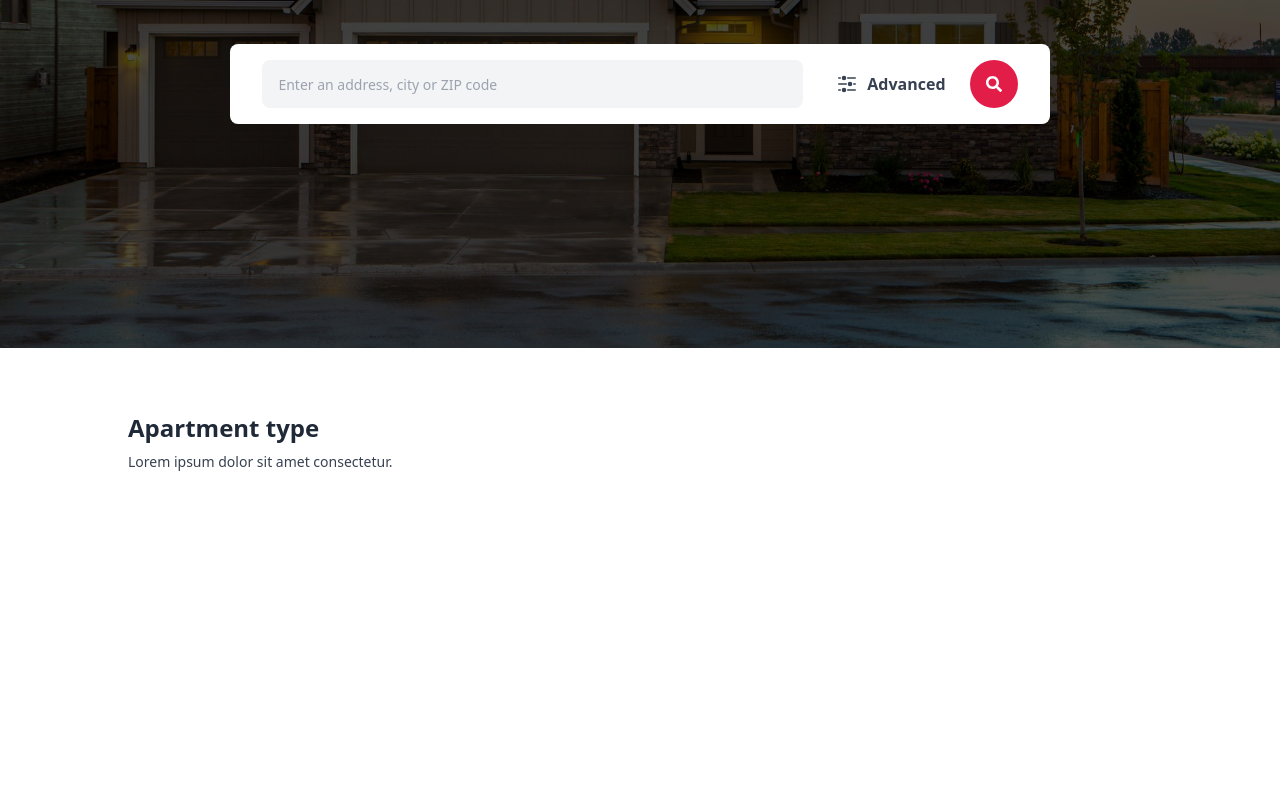
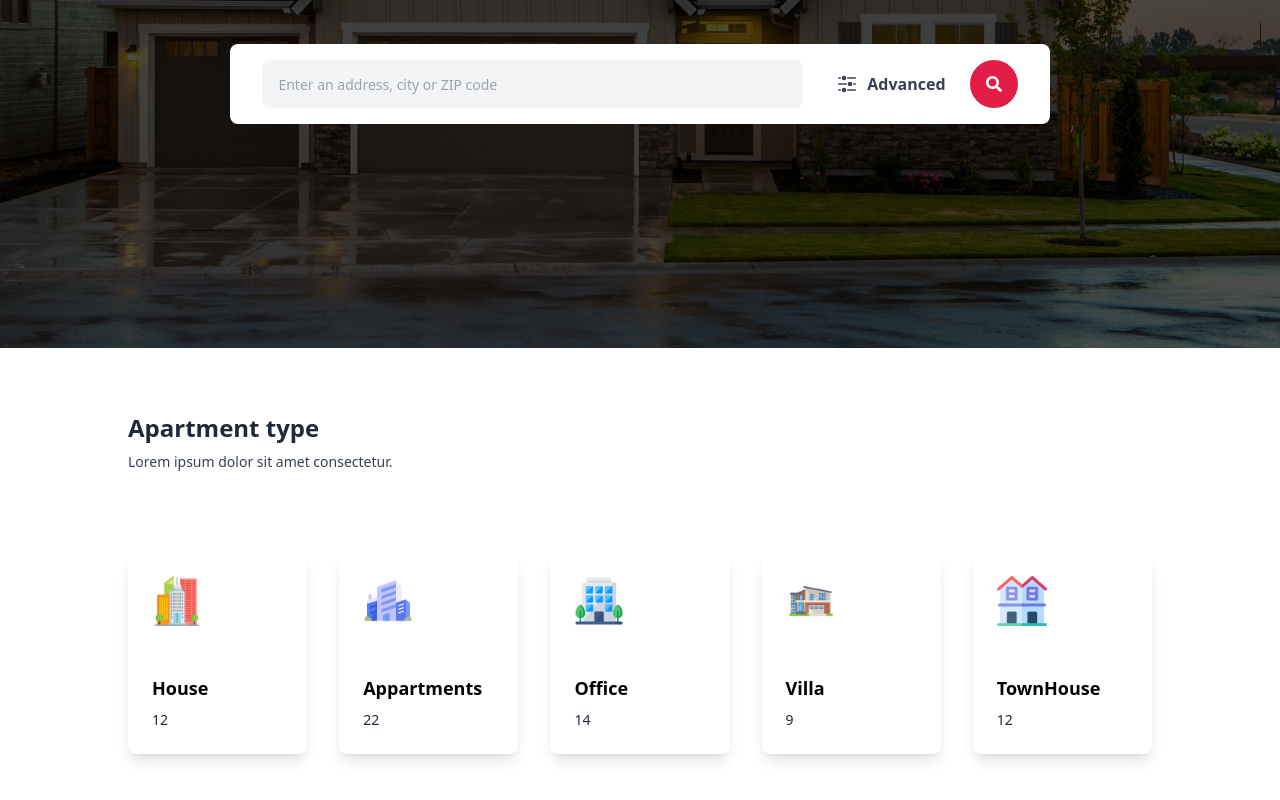
Before and after one commit to DFBlok/RealEstateProject, a Next.js app: page / in a window 1280 px wide. Shown: the part 452-1252 px from the top of the page. Before the commit the page ends 988 px from the top, so only its background shows below. Built offline with nearby package versions, Linux system fonts and the light colour scheme.

Commit message:
added Card section

```diff
--- a/components/Home/Apartment/ApartmentType.tsx
+++ b/components/Home/Apartment/ApartmentType.tsx
@@ -1,11 +1,22 @@
 import SectionHeading from "@/components/Helper/SectionHeading";
+import { appartmentTypeData } from "@/data/data";
 import React from "react";
+import ApartmentTypeCard from "./ApartmentTypeCard";
 
 const ApartmentType = () => {
   return (
     <div className="pt-16 pb-16">
       <div className="w-[80%] mx-auto">
         <SectionHeading heading="Apartment type" />
+        <div className="grid grid-cols-1 sm:grid-cols-2 ms:grid-cols-3 lg:grid-cols-4 xl:grid-cols-5 mt-10 md:mt-20 gap-8 items-center">
+          {appartmentTypeData.map((type) => {
+            return (
+              <div key={type.id}>
+                <ApartmentTypeCard type={type} />
+              </div>
+            );
+          })}
+        </div>
       </div>
     </div>
   );
--- /dev/null
+++ b/components/Home/Apartment/ApartmentTypeCard.tsx
@@ -0,0 +1,25 @@
+import React from "react";
+import Image from "next/image";
+
+type Props = {
+  type: {
+    id: number;
+    icon: string;
+    type: string;
+    number: number;
+  };
+};
+
+const ApartmentTypeCard = ({ type }: Props) => {
+  return (
+    <div className="rounded-lg shadow-lg p-6 hover:scale-110 transition-all duration-300">
+      <Image src={type.icon} alt={type.type} width={50} height={50} />
+      <div className="mt-12">
+        <h1 className="text-lg font-bold">{type.type}</h1>
+        <p className="mt-2 text-sm text-gray-800">{type.number}</p>
+      </div>
+    </div>
+  );
+};
+
+export default ApartmentTypeCard;
```
